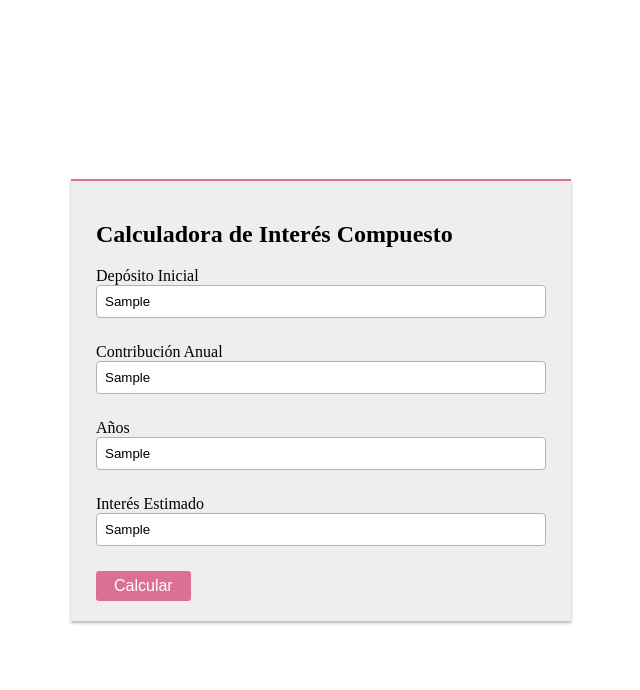
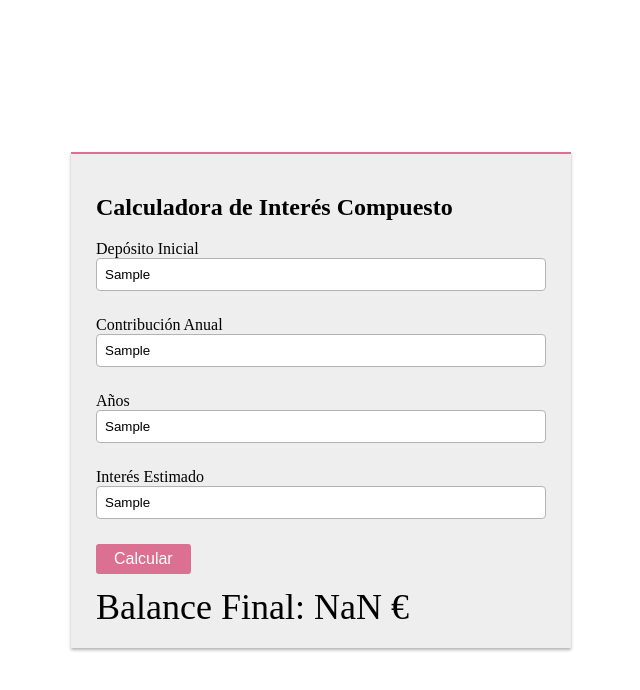
Before and after one commit to JuananA1000/CalculadoraDeInteresCompuesto, a React (Create React App) app: page / in a window 1280 px wide. Both pictures are taken after typing "Sample", "Sample", "Sample", "Sample" into the empty fields and a click on the button "Calcular". Shown: the top 690 px of the page, without its empty margins (319-959 px from the left). Built offline with nearby package versions, Linux system fonts and the light colour scheme; the HTML template or start-up script is replaced by a standard one.

Commit message:
Mostrando el balance

```diff
--- a/src/App.js
+++ b/src/App.js
@@ -1,9 +1,11 @@
 import { Formik, Form } from 'formik';
+import { useState } from 'react';
 
 import Input from './components/Input';
 import Boton from './components/Boton';
 import Contenedor from './components/Contenedor';
 import Section from './components/Section';
+import Balance from './components/Balance';
 
 // Fórmula del interés compuesto
 const interesCompuesto = (deposito, contribucion, años, interes) => {
@@ -16,7 +18,25 @@
     return Math.round(total); // Redondeamos el total
 };
 
+// Formato en español y euros
+const formatEU = new Intl.NumberFormat('es-ES', {
+    style: 'currency',
+    currency: 'EUR',
+    minimumFractionDigits: 2,
+    maximumFractionDigits: 2,
+});
+
+// Formato en dólares americanos
+const formatUSD = new Intl.NumberFormat('en-US', {
+    style: 'currency',
+    currency: 'USD',
+    minimumFractionDigits: 2,
+    maximumFractionDigits: 2,
+});
+
 function App() {
+    const [balance, setBalance] = useState('');
+
     const handleSubmit = ({ deposito, contribucion, años, interes }) => {
         const resultado = interesCompuesto(
             /*
@@ -28,7 +48,8 @@
             Number(años),
             Number(interes)
         );
-        console.log('Resultado Interés Compuesto: ',resultado);
+        console.log('Resultado Interés Compuesto: ', resultado);
+        setBalance(formatEU.format(resultado));
     };
 
     return (
@@ -51,6 +72,10 @@
                         <Boton>Calcular</Boton>
                     </Form>
                 </Formik>
+
+                {balance !== '' ? (
+                    <Balance>Balance Final: {balance}</Balance>
+                ) : null}
             </Section>
         </Contenedor>
     );
--- /dev/null
+++ b/src/components/Balance.jsx
@@ -0,0 +1,10 @@
+import styled from 'styled-components';
+
+const Balance = styled.span`
+    font-size: 36px;
+    margin-top: 12px;
+    display: inline-block;
+    color: black;
+`;
+
+export default Balance;
```
